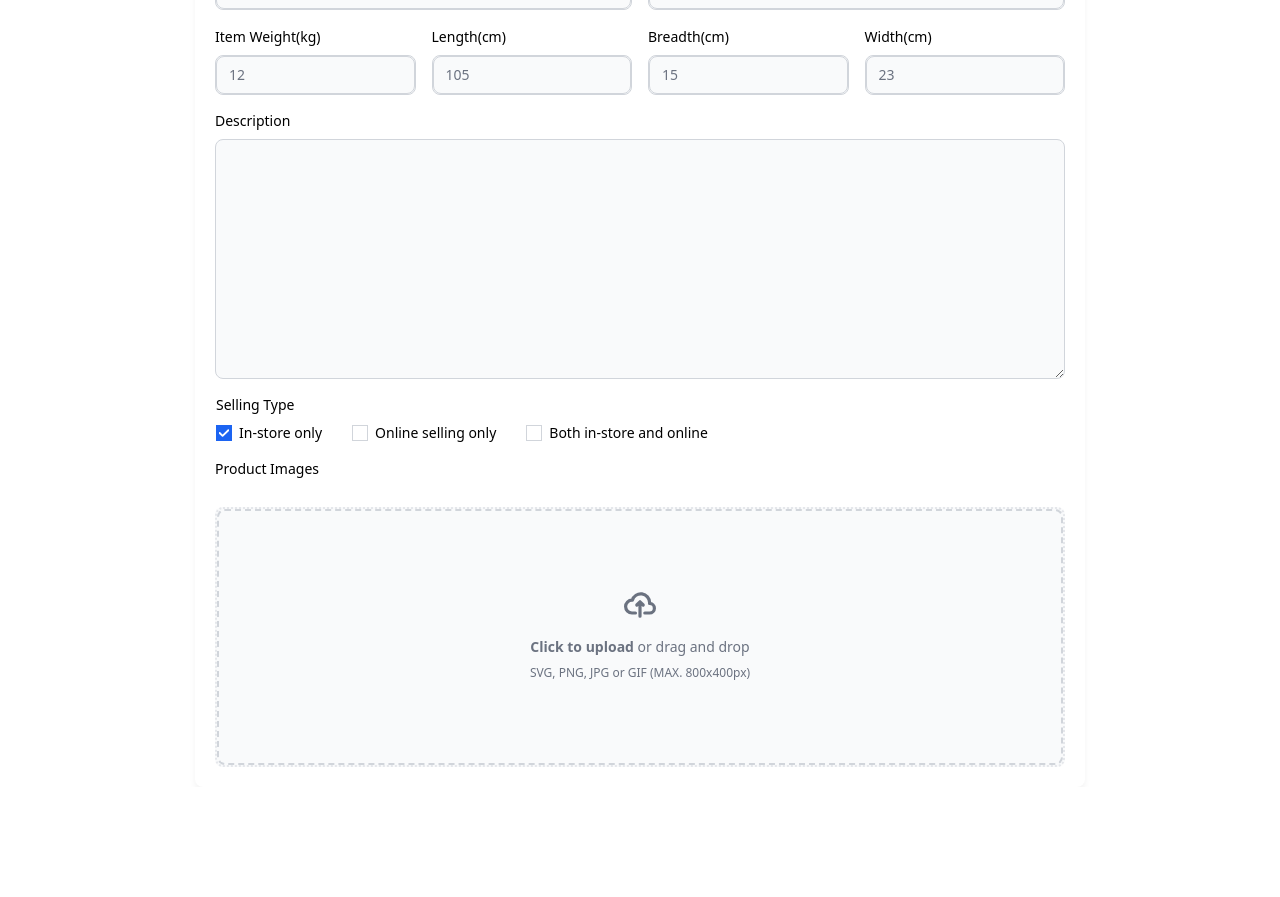
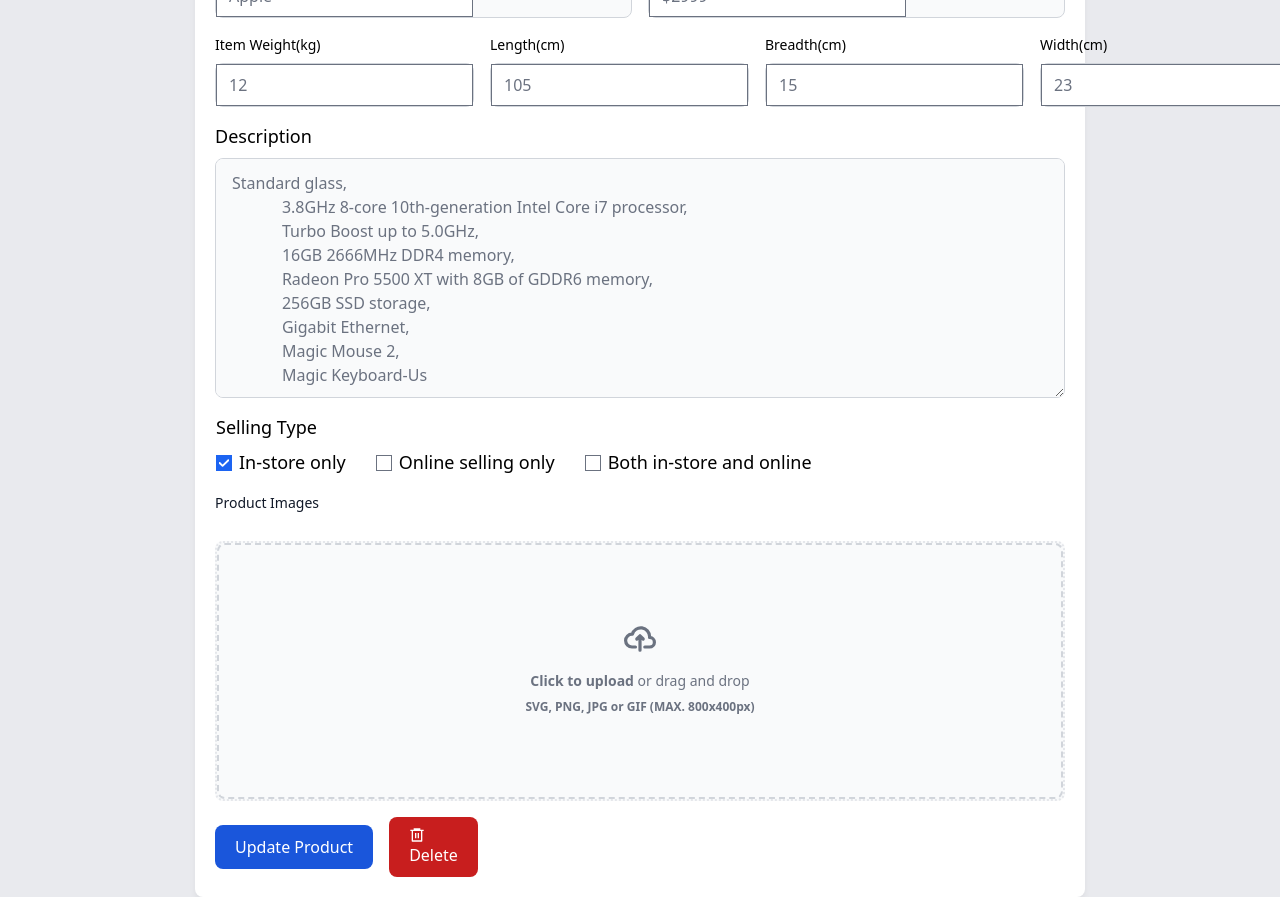
Before and after one commit to Kirttinath/flowbite_Dropdown, a Next.js app: page / in a window 1280 px wide. Shown: the part 220-1117 px from the top of the page. Before the commit the page ends 1007 px from the top, so only its background shows below. Built offline with nearby package versions, Linux system fonts and the light colour scheme.

Commit message:
Styln added to the proect

```diff
--- a/pages/Component/ProductPage.tsx
+++ b/pages/Component/ProductPage.tsx
@@ -1,5 +1,7 @@
 "use client";
-import { HiX } from "react-icons/hi";
+import { FcInfo } from "react-icons/fc";
+import { IoClose } from "react-icons/io5";
+import { RiDeleteBin6Line } from "react-icons/ri";
 import React from "react";
 import style from "@/styles/style.module.css";
 import {
@@ -9,6 +11,7 @@ import {
   Textarea,
   Checkbox,
   FileInput,
+  Button,
 } from "flowbite-react";
 
 export function ProductPage() {
@@ -19,7 +22,7 @@ export function ProductPage() {
           <div className={style.text}>Add Product</div>
         </div>
         <div className={style.close_btn}>
-          <HiX className={style.close} />
+          <IoClose className={style.close} />
         </div>
       </div>
       <div className={style.modal_body}>
@@ -35,8 +38,9 @@ export function ProductPage() {
             />
           </div>
           <div className={style.select}>
-            <div>
+            <div className={style.info}>
               <Label value="Select Language" />
+              <FcInfo className={style.info_img} />
             </div>
             <Select id="countries" required className={style.select_opt}>
               <option>Electronics</option>
@@ -115,7 +119,19 @@ export function ProductPage() {
 
         <div className={style.description}>
           <Label htmlFor="comment" value="Description" />
-          <Textarea id="comment" className={style.textArea} />
+          <Textarea
+            id="comment"
+            placeholder="Standard glass,
+            3.8GHz 8-core 10th-generation Intel Core i7 processor,
+            Turbo Boost up to 5.0GHz,
+            16GB 2666MHz DDR4 memory,
+            Radeon Pro 5500 XT with 8GB of GDDR6 memory,
+            256GB SSD storage,
+            Gigabit Ethernet,
+            Magic Mouse 2,
+            Magic Keyboard-Us"
+            className={style.textArea}
+          />
         </div>
 
         <div className={style.selling_info}>
@@ -137,19 +153,16 @@ export function ProductPage() {
         </div>
 
         <div className={style.image_conatiner}>
-          <Label value="Product Images" />
-          <div className={style.productImages}></div>
+          <Label className={style.img_prd_name} value="Product Images" />
+          <div className={style.product_Images}></div>
         </div>
 
-        <div className={style.eigthContainer}>
-          <div className="flex w-full items-center justify-center">
-            <Label
-              htmlFor="dropzone-file"
-              className="dark:hover:bg-bray-800 flex h-64 w-full cursor-pointer flex-col items-center justify-center rounded-lg border-2 border-dashed border-gray-300 bg-gray-50 hover:bg-gray-100 dark:border-gray-600 dark:bg-gray-700 dark:hover:border-gray-500 dark:hover:bg-gray-600"
-            >
-              <div className="flex flex-col items-center justify-center pb-6 pt-5">
+        <div className={style.dropdown_container}>
+          <div className={style.dropdown}>
+            <Label htmlFor="dropzone-file" className={style.dropzone}>
+              <div className={style.drop_style}>
                 <svg
-                  className="mb-4 h-8 w-8 text-gray-500 dark:text-gray-400"
+                  className={style.svg}
                   aria-hidden="true"
                   xmlns="http://www.w3.org/2000/svg"
                   fill="none"
@@ -163,17 +176,31 @@ export function ProductPage() {
                     d="M13 13h3a3 3 0 0 0 0-6h-.025A5.56 5.56 0 0 0 16 6.5 5.5 5.5 0 0 0 5.207 5.021C5.137 5.017 5.071 5 5 5a4 4 0 0 0 0 8h2.167M10 15V6m0 0L8 8m2-2 2 2"
                   />
                 </svg>
-                <p className="mb-2 text-sm text-gray-500 dark:text-gray-400">
-                  <span className="font-semibold">Click to upload</span> or drag
+                <p className={style.desc}>
+                  <span className={style.bold}>Click to upload</span> or drag
                   and drop
                 </p>
-                <p className="text-xs text-gray-500 dark:text-gray-400">
+                <p className={style.img_type}>
                   SVG, PNG, JPG or GIF (MAX. 800x400px)
                 </p>
               </div>
-              <FileInput id="dropzone-file" className="hidden" />
+              <FileInput
+                id="dropzone-file"
+                accept="image/*"
+                className="hidden"
+              />
             </Label>
           </div>
+        </div>
+        <div className={style.submit_btn}>
+          <Button className={style.sub_btn} type="submit">
+            Update Product
+          </Button>
+          <Button className={style.del_btn}>
+            <RiDeleteBin6Line />
+            <span />
+            Delete
+          </Button>
         </div>
       </div>
     </div>
--- a/styles/globals.css
+++ b/styles/globals.css
@@ -2,47 +2,6 @@
 @tailwind components;
 @tailwind utilities;
 
-/* :root {
-  --foreground-rgb: 0, 0, 0;
-  --background-start-rgb: 214, 219, 220;
-  --background-end-rgb: 255, 255, 255;
-} */
-
-/* @media (prefers-color-scheme: dark) {
-  :root {
-    --foreground-rgb: 255, 255, 255;
-    --background-start-rgb: 0, 0, 0;
-    --background-end-rgb: 0, 0, 0;
-  }
-} */
-
-/* body {
-  color: rgb(var(--foreground-rgb));
-  background: linear-gradient(
-      to bottom,
-      transparent,
-      rgb(var(--background-end-rgb))
-    )
-    rgb(var(--background-start-rgb));
-} */
-
-/* @layer utilities {
-  .text-balance {
-    text-wrap: balance;
-  }
-} */
-/*
 body {
-  width: 890px;
-  height: 100%;
-  margin: 0px auto;
-  padding: var(--0, 0px) var(--5, 20px) var(--5, 20px) var(--5, 20px);
-  background: white;
-  box-shadow: 0px 4px 6px rgba(0, 0, 0, 0.05);
-  border-radius: var(--rounded-lg, 8px);
-  gap: var(--0, 0px);
-  flex-direction: column;
-  justify-content: spaace-between;
-  align-items: flex-start;
-  display: flex;
-} */
+  background-color: rgb(233, 234, 238);
+}
--- a/styles/style.module.css
+++ b/styles/style.module.css
@@ -104,7 +104,17 @@
   font-size: 14px;
   font-weight: 500;
 }
-
+.info {
+  display: flex;
+  padding: var(--0, 0px);
+  align-items: center;
+  gap: var(--2, 8px);
+  align-self: stretch;
+}
+.info_img {
+  color: rgba(156, 163, 175, 1);
+  border-radius: 10px;
+}
 .select_opt {
   display: flex;
   align-items: center;
@@ -184,27 +194,33 @@
 }
 
 .image_conatiner {
-  width: 100%;
-  height: 100%;
+  display: flex;
+  padding: var(--0, 0px);
   flex-direction: column;
-  justify-content: flex-start;
   align-items: flex-start;
-  gap: 12px;
-  display: inline-flex;
+  gap: var(--3, 12px);
+  align-self: stretch;
   font-size: 18px;
   font-weight: 500;
 }
-
-.productImages {
-  width: 100%;
-  height: 100%;
-  justify-content: flex-start;
+.img_prd_name {
+  align-self: stretch;
+  color: var(--gray-900, #111928);
+  font-size: 14px;
+  font-style: normal;
+  font-weight: 500;
+  line-height: 150%;
+  color: rgba(17, 25, 40, 1);
+}
+.product_Images {
+  display: flex;
+  padding: var(--0, 0px);
   align-items: flex-start;
-  gap: 16px;
-  display: inline-flex;
+  gap: var(--4, 16px);
+  align-self: stretch;
 }
 
-.eigthContainer {
+.dropdown_container {
   width: 100%;
   height: 100%;
   background: #f9fafb;
@@ -215,3 +231,84 @@
   align-items: center;
   display: inline-flex;
 }
+.dropdown {
+  display: flex;
+  justify-content: center;
+  align-items: center;
+  width: 100%;
+}
+.dropzone {
+  display: flex;
+  flex-direction: column;
+  justify-content: center;
+  align-items: center;
+  border-radius: 0.5rem;
+  border-width: 2px;
+  border-color: #d1d5db;
+  border-style: dashed;
+  width: 100%;
+  height: 16rem;
+  background-color: #f9fafb;
+  cursor: pointer;
+}
+.dropzone:hover {
+  background-color: #f3f4f6;
+}
+.drop_style {
+  display: flex;
+  padding-top: 1.25rem;
+  padding-bottom: 1.5rem;
+  flex-direction: column;
+  justify-content: center;
+  align-items: center;
+}
+.svg {
+  margin-bottom: 1rem;
+  width: 2rem;
+  height: 2rem;
+  color: #6b7280;
+}
+.desc {
+  margin-bottom: 0.5rem;
+  font-size: 0.875rem;
+  line-height: 1.25rem;
+  color: #6b7280;
+}
+.bold {
+  font-weight: 700;
+}
+.img_type {
+  font-size: 0.75rem;
+  font-weight: 700;
+  line-height: 1rem;
+  color: #6b7280;
+}
+.submit_btn {
+  flex-wrap: wrap;
+  gap: 0.5rem;
+  display: flex;
+  padding: var(--0, 0px);
+  align-items: center;
+  gap: var(--4, 16px);
+  align-self: stretch;
+}
+.sub_btn {
+  display: flex;
+  padding: var(--25, 10px) var(--5, 20px);
+  justify-content: center;
+  align-items: center;
+  gap: var(--2, 8px);
+  border-radius: var(--rounded-lg, 8px);
+  background: var(--primary-700, #1a56db);
+  color: rgba(255, 255, 255, 1);
+}
+.del_btn {
+  display: flex;
+  padding: var(--25, 10px) var(--5, 20px);
+  justify-content: center;
+  align-items: center;
+  gap: var(--2, 8px);
+  border-radius: var(--rounded-lg, 8px);
+  background: var(--red-700, #c81e1e);
+  color: rgba(255, 255, 255, 1);
+}
```
